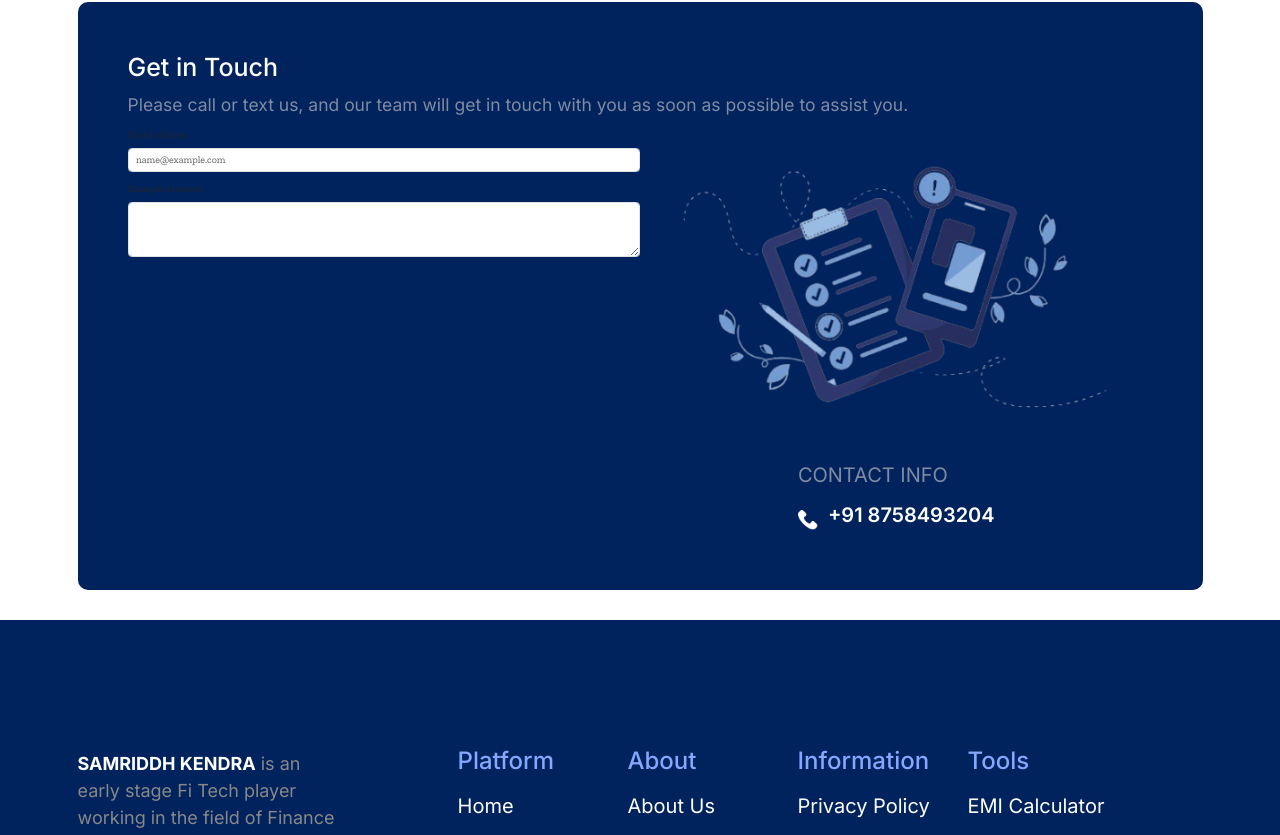
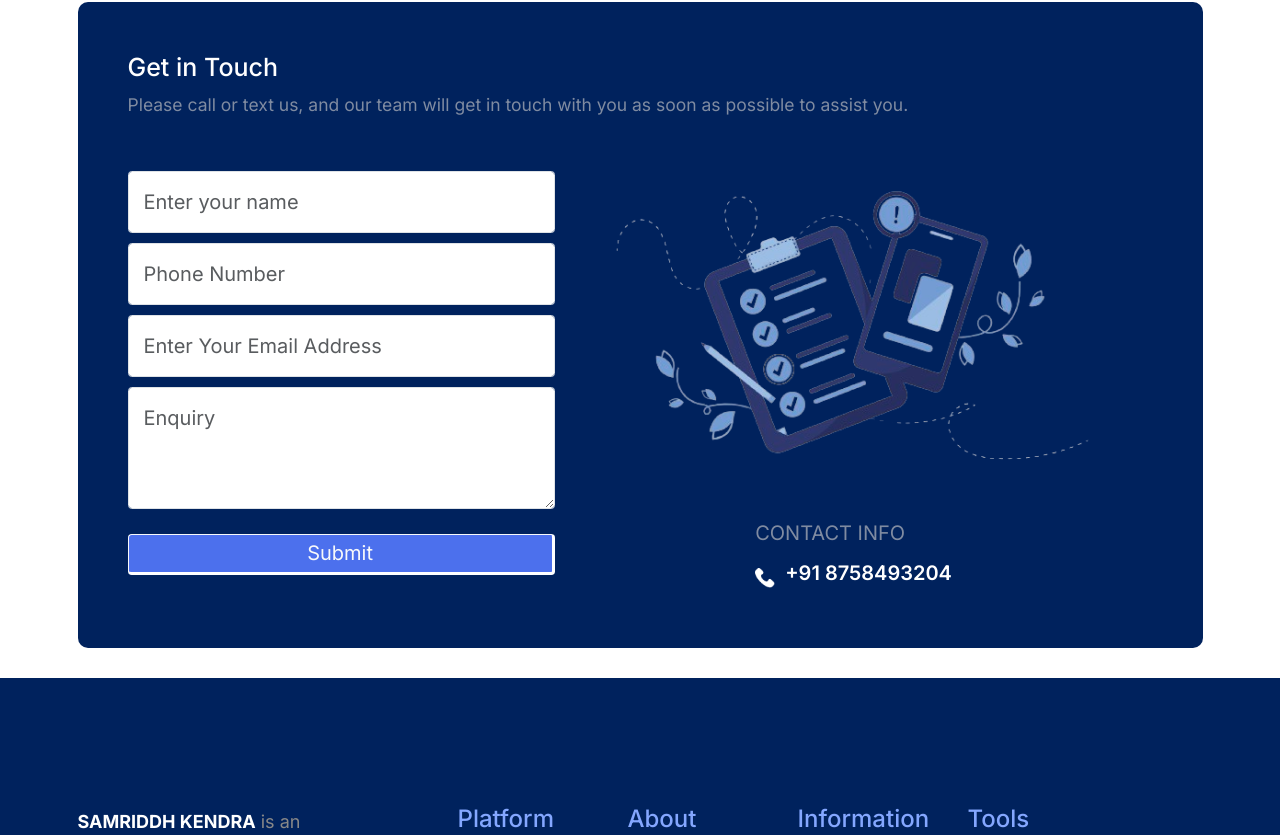
Before and after one commit to mohitanand744/Samriddh_React, a React (Vite) app: page /about in a window 1280 px wide. Shown: the part 6257-7092 px from the top of the page. Built offline with nearby package versions, Linux system fonts and the light colour scheme.

Commit message:
About Page ✅

```diff
--- a/src/Pages/AboutUs.jsx
+++ b/src/Pages/AboutUs.jsx
@@ -430,37 +430,52 @@ const AboutUs = () => {
           <div className="form-container rounded-4">
             <header className="col-12">
               <h1 className="text-white font-inter">Get in Touch</h1>
-              <p className="mt-3 fs-3 text-medium-gray font-inter">
+              <p className="mt-3 mb-5 fs-3 text-medium-gray font-inter">
                 Please call or text us, and our team will get in touch with you
                 as soon as possible to assist you.
               </p>
             </header>
 
-            <div className="d-flex">
-              <form className=" col-lg-6 col-md-6 col-12">
-                <div class="mb-3">
-                  <label for="exampleFormControlInput1" class="form-label">
-                    Email address
-                  </label>
+            <div className="d-flex mt-4 align-items-center">
+              <form className=" col-lg-5 col-md-6 col-12">
+                <div className="mb-3">
+                  <input
+                    type="text"
+                    className="rounded-lg-2 rounded-md-3 rounded-sm-4 form-control fs-2 font-inter p-4"
+                    id="exampleFormControlInput1"
+                    placeholder="Enter your name"
+                  />
+                </div>
+                <div className="mb-3">
+                  <input
+                    type="number"
+                    className="rounded-lg-2 rounded-md-3 rounded-sm-4 form-control fs-2 font-inter p-4"
+                    id="exampleFormControlInput1"
+                    placeholder="Phone Number"
+                  />
+                </div>
+                <div className="mb-3">
                   <input
                     type="email"
-                    class="form-control"
+                    className="rounded-lg-2 rounded-md-3 rounded-sm-4 form-control fs-2 font-inter p-4"
                     id="exampleFormControlInput1"
-                    placeholder="name@example.com"
+                    placeholder="Enter Your Email Address"
                   />
                 </div>
-                <div class="mb-3">
-                  <label for="exampleFormControlTextarea1" class="form-label">
-                    Example textarea
-                  </label>
+                <div className="mb-3">
                   <textarea
-                    class="form-control"
+                    className="rounded-lg-2 rounded-md-3 rounded-sm-4 form-control fs-2 font-inter p-4"
                     id="exampleFormControlTextarea1"
                     rows="3"
+                    placeholder="Enquiry"
                   ></textarea>
                 </div>
+                <button className="btn btn-outline-light w-100 fs-2 font-inter mt-4">
+                  Submit
+                </button>
               </form>
 
+              <div className="col-lg-7 col-md-6 col-12">
                 <div className="imageContainer d-lg-flex d-md-flex flex-column align-items-center d-sm-none d-none">
                   <img className="img-fluid" src="./ContactImg.png" alt="" />
 
@@ -485,6 +500,7 @@ const AboutUs = () => {
           </div>
         </div>
       </div>
+    </div>
   );
 };
 
--- a/src/css/index.css
+++ b/src/css/index.css
@@ -1013,6 +1013,12 @@ li {
     height: fit-content;
     background: var(--dark-blue);
     padding: 5rem;
+
+    .btn {
+      background-color: #4c70ed;
+      border-right: 3px solid var(--white);
+      border-bottom: 3px solid var(--white);
+    }
   }
 }
 /***** End About Page *****/
```
Lines whose indentation alone changed are shown as unchanged.
